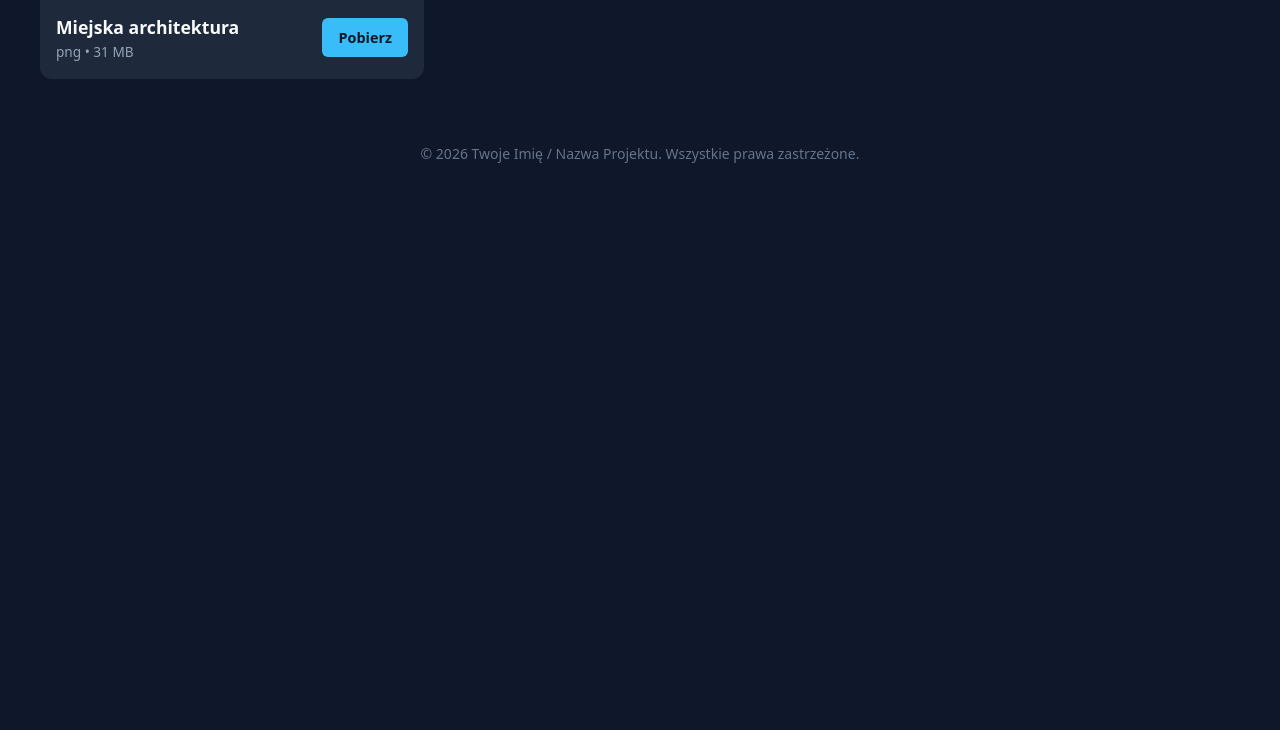
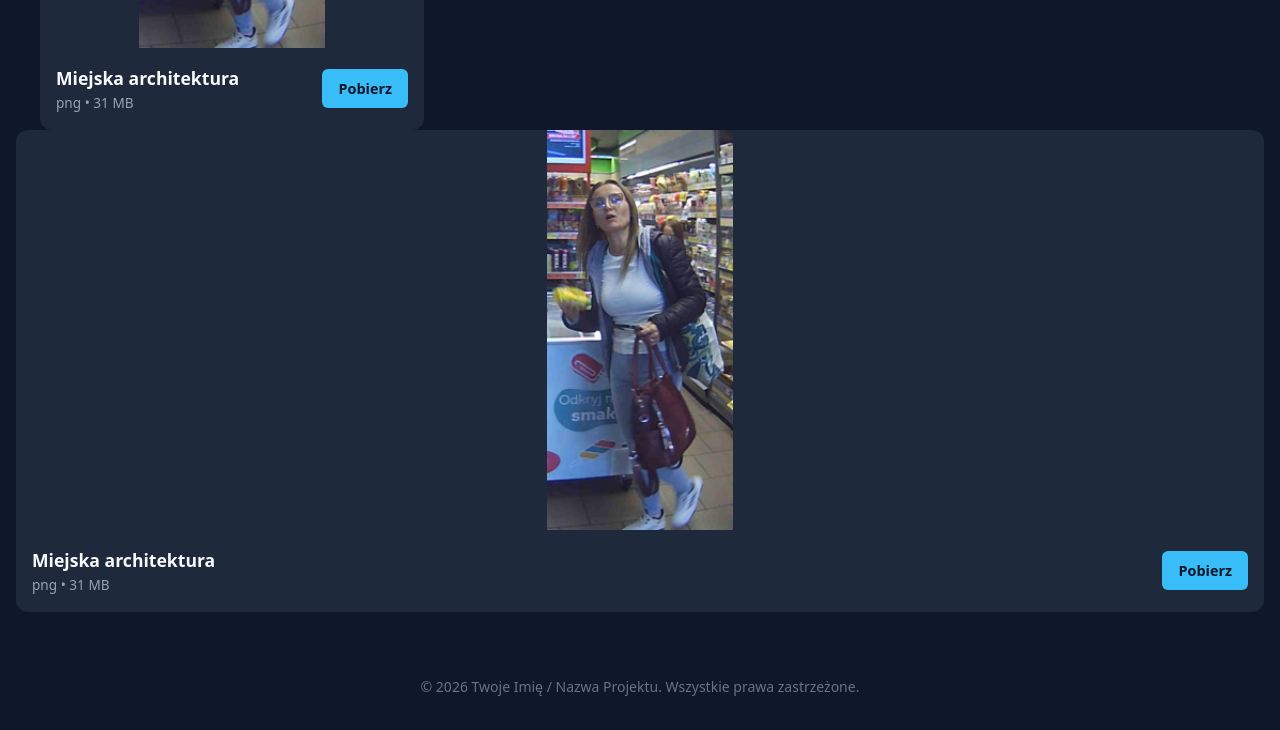
Before and after one commit to KRECHABO/zdjecia_na_stronie, a plain HTML site: page index.html in a window 1280 px wide. Shown: the part 1138-1868 px from the top of the page. Before the commit the page ends 1335 px from the top, so only its background shows below. Drawn offline with Linux system fonts and the light colour scheme.

Commit message:
Dodanie nowych zdjec do alerii

```diff
--- a/index.html
+++ b/index.html
@@ -149,7 +149,7 @@
 
   <!-- KARTA ZDJĘCIA 2 -->
   <article class="photo-card">
-    <img src="zdjecia/Zrzut ekranu 2026-07-17 174133.png" alt="Pies na spacerze" loading="lazy">
+    <img src="zdjecia/Zrzut ekranu 2026-10-02 160636.png"zdjecia/Zrzut ekranu 2026-07-17 174133.png" alt="Pies na spacerze" loading="lazy">
     <div class="photo-info">
       <div class="photo-details">
         <h2>Złota godzina</h2>
@@ -161,13 +161,15 @@
 
   <!-- KARTA ZDJĘCIA 3 -->
   <article class="photo-card">
-    <img src="https://picsum.photos/id/1069/600/400" alt="Nowoczesna architektura" loading="lazy">
+    <img src="zdjecia/Zrzut ekranu 2026-10-02 160636.png" alt="Nowoczesna architektura" loading="lazy">
+
+   Zrzut ekranu 2026-10-02 160636.png" alt="Nowoczesna architektura" loading="lazy">
     <div class="photo-info">
       <div class="photo-details">
         <h2>Miejska architektura</h2>
         <p>JPG • 31 MB</p>
       </div>
-      <a href="https://picsum.photos/id/1069/3840/2160" download="miejska-architektura.jpg" class="download-btn">Pobierz</a>
+      <a href="zdjecia/Zrzut ekranu 2026-10-02 160636.png" download="miejska-architektura.jpg" class="download-btn">Pobierz</a>
     </div>
   </article>
 
@@ -185,6 +187,19 @@
 
 </main>
 
+<!-- KARTA ZDJĘCIA 5 -->
+<article class="photo-card">
+  <img src="zdjecia/Zrzut ekranu 2026-10-17 154545.png" alt="Nowoczesna architektura" loading="lazy">
+  <div class="photo-info">
+    <div class="photo-details">
+      <h2>Miejska architektura</h2>
+      <p>png • 31 MB</p>
+    </div>
+    <a href="zdjecia/Zrzut ekranu 2026-10-17 154545.png" download="miejska-architektura.jpg" class="download-btn">Pobierz</a>
+  </div>
+</article>
+</main>
+
 <footer>
   <p>&copy; 2026 Twoje Imię / Nazwa Projektu. Wszystkie prawa zastrzeżone.</p>
 </footer>
```
Also changed, not shown: zdjecia/Zrzut ekranu 2026-07-25 213102.png (added), zdjecia/Zrzut ekranu 2026-10-02 160636.png (added), 5 other files.
